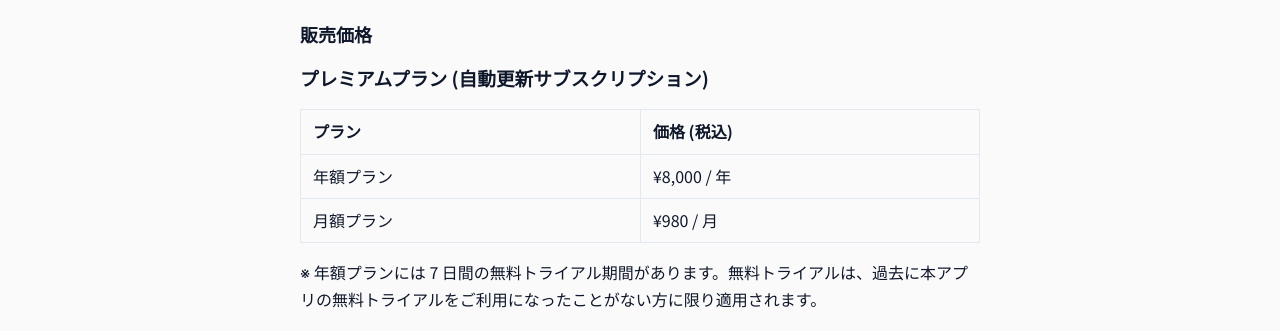
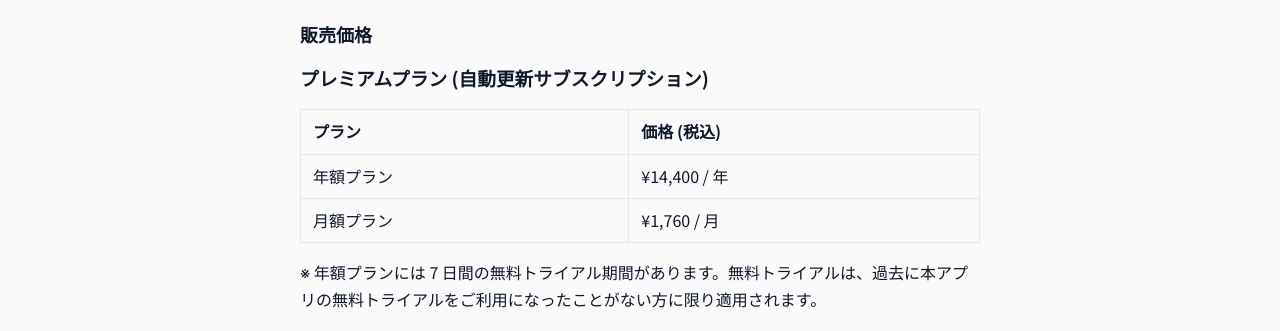
Before and after one commit to hecuhecu/hecuhecu.github.io, a Jekyll site: the page built from apps/gutai-chusho/tokushoho.md, in a window 1280 px wide. Shown: the part 698-1029 px from the top of the page. Built offline with Jekyll 4.4.1, drawn with Linux system fonts in a browser that asks for light colours.

Commit message:
Revert "具体と抽象: 法務ページの価格を実価格 (年額¥8,000/月額¥980) に修正"
This reverts commit 1edae8f49415ad39b140165b4cf6586da3c19367.

```diff
--- a/apps/gutai-chusho/tokushoho.md
+++ b/apps/gutai-chusho/tokushoho.md
@@ -35,8 +35,8 @@ App Store の本アプリ「具体と抽象｜思考力トレーニング」配
 
 | プラン | 価格 (税込) |
 | --- | --- |
-| 年額プラン | ¥8,000 / 年 |
-| 月額プラン | ¥980 / 月 |
+| 年額プラン | ¥14,400 / 年 |
+| 月額プラン | ¥1,760 / 月 |
 
 ※ 年額プランには 7 日間の無料トライアル期間があります。無料トライアルは、過去に本アプリの無料トライアルをご利用になったことがない方に限り適用されます。
 
```
Also changed, not shown: apps/gutai-chusho/terms.md (+2 -2 lines).
